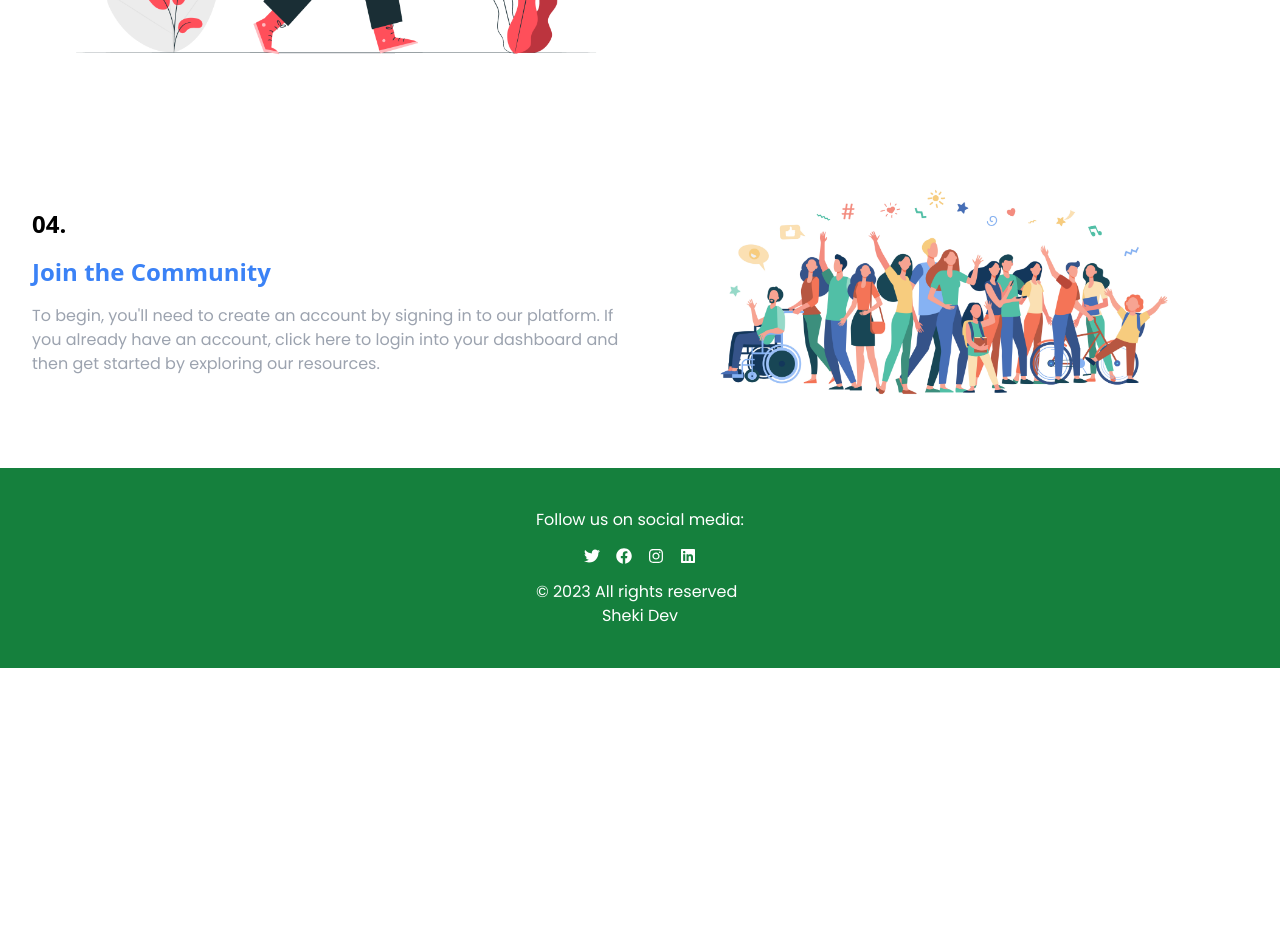
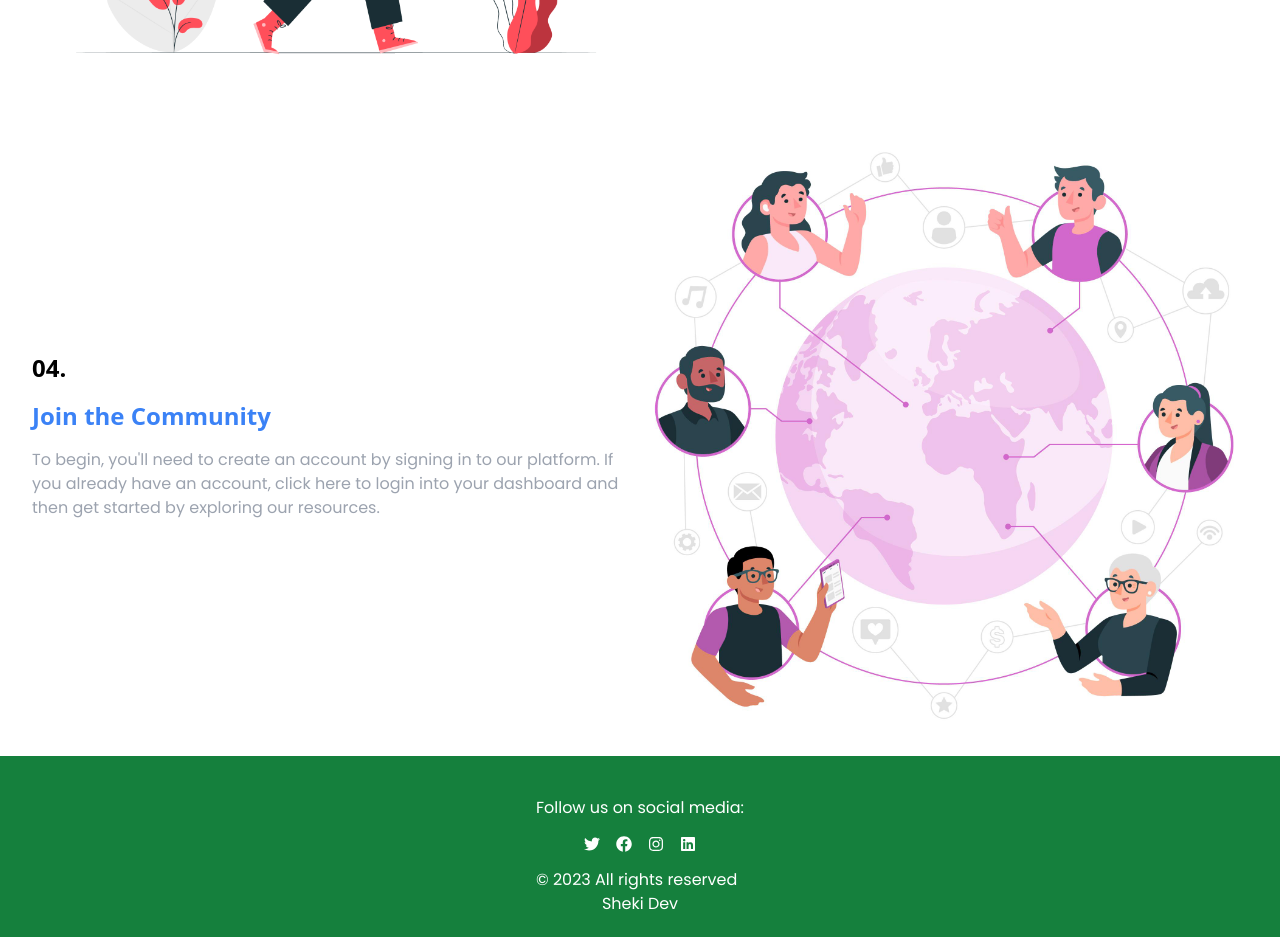
Before and after one commit to shekinahmanyi/mental_link_project, a React (Create React App) app in the folder frontend/: page /works in a window 1280 px wide. Shown: the part 1920-2857 px from the top of the page. Before the commit the page ends 2588 px from the top, so only its background shows below. Built offline with nearby package versions, Linux system fonts and the light colour scheme.

Commit message:
changed image

```diff
--- a/frontend/src/pages/HowItWorks.jsx
+++ b/frontend/src/pages/HowItWorks.jsx
@@ -4,7 +4,7 @@ import { Slide } from "react-awesome-reveal";
 import h7 from "../assets/images/h7.jpg";
 import login from "../assets/images/login.jpg";
 import explore from "../assets/images/explore.jpg";
-import community from "../assets/images/community.jpg";
+import h12 from "../assets/images/h12.jpg";
 
 
 function HowItWorks() {
@@ -14,7 +14,6 @@ function HowItWorks() {
         <h1 className="text-3xl text-center font-mono text-gray-600">
           Let's Get Started With How it works!!
         </h1>
-
         {/* SECTION 1*/}
         <section className="bg-white py-4">
           <Slide left duration={1000}>
@@ -109,7 +108,7 @@ function HowItWorks() {
                 </p>
               </div>
               <div className="w-full md:w-1/2">
-                <img src={community} alt="Question" className="w-full h-auto" />
+                <img src={h12} alt="Question" className="w-full h-auto" />
               </div>
             </div>
           </Slide>
```
Also changed, not shown: frontend/src/assets/images/h12.jpg (added).
